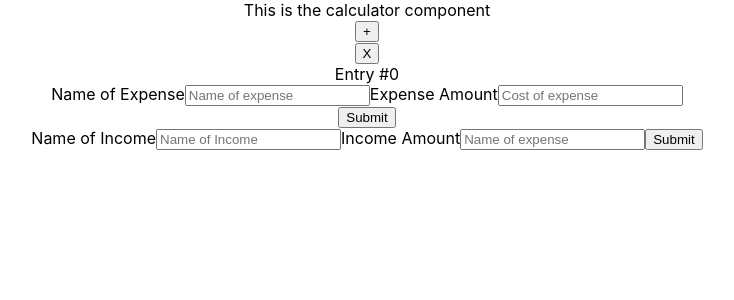
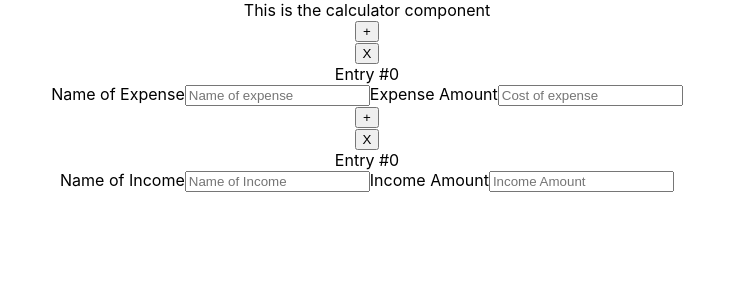
Before and after one commit to TheCaptainFalcon/iBudget_v2, a React (Create React App) app: page / in a window 1280 px wide. Shown: the top 300 px of the page, without its empty margins (273-1007 px from the left). Built offline with nearby package versions, Linux system fonts and the light colour scheme.

Commit message:
Added the same counterparts for the income functions, removed the exp/inc submit functions, as they are not needed (only the state are needed)

```diff
--- a/src/components/Calculator.jsx
+++ b/src/components/Calculator.jsx
@@ -19,17 +19,20 @@ class Calculator extends Component {
         }
 
         // Expense-related
-        this.submitExpense = this.submitExpense.bind(this);
         this.addExpenseForm = this.addExpenseForm.bind(this);
         this.addExpenseState = this.addExpenseState.bind(this);
 
         // Income-related
-        this.submitIncome = this.submitIncome.bind(this);
+        this.addIncomeForm = this.addIncomeForm.bind(this);
+        this.addIncomeState = this.addIncomeState.bind(this);
 
     }
 
     // Expense-related
 
+    // function by itself - returns new instances of state
+    // but since the form function maps the state, the former function
+    // automatically links up and adds a new form and state
     addExpenseState() {
         this.setState(prevState => ({
             expense : [...prevState.expense,
@@ -86,28 +89,62 @@ class Calculator extends Component {
         this.setState({ expense });
     };
 
-    submitExpense(e) {
-        e.preventDefault();
-        this.setState({
-
-        });
-    };
-
     // Income-related
 
-    addIncState() {
+    addIncomeState() {
         this.setState(prevState => ({
-            expense : [...prevState.expense,
-                { name : '', value : 0 }
+            income : [...prevState.income,
+                { name : '', value : '' }
             ]
         }));
     };
 
-    submitIncome(e) {
-        e.preventDefault();
-        this.setState({
+    deleteIncome(i) {
+        let income = [...this.state.income];
+        income.splice(i, 1);
+        this.setState({ income });
+    };
 
-        });
+    addIncomeForm() {
+        return this.state.income.map((e, i) => (
+            <div key={i}>
+                {/* Delete form button */}
+                <input
+                    name='delIncomeForm'
+                    type='button'
+                    value='X'
+                    onClick={this.deleteIncome.bind(this, i)}
+                />
+                <div>Entry #{i}</div>
+                <label/>Name of Income
+                    <input
+                        // name must match associated state -- see notes
+                        name='name'
+                        type='text'
+                        placeholder='Name of Income'
+                        // must bind here, because of new instances of i,
+                        // cannot be recognized near the constructor due to scope
+                        onChange={this.incomeChanges.bind(this, i)}
+                        value={e.name}
+                        required
+                    />
+                    <label/>Income Amount
+                    <input
+                        name='value'
+                        type='text'
+                        placeholder='Income Amount'
+                        onChange={this.incomeChanges.bind(this, i)}
+                        value={e.value}
+                        required
+                    />
+            </div>
+        ))
+    }
+
+    incomeChanges(i, e) {
+        let income = [...this.state.income];
+        income[i] = {...income[i], [e.target.name] : e.target.value};
+        this.setState({ income });
     };
 
     render() {
@@ -125,30 +162,18 @@ class Calculator extends Component {
 
                     {this.addExpenseForm()}
 
-                    <input type='submit'/>
-
                 </form>
 
-                <form onSubmit={this.submitIncome}>
-                    <label/>Name of Income
+                <form>
+
                     <input
-                        name='name'
-                        type='text'
-                        placeholder='Name of Income'
-                        onChange={this.handleChange}
-                        value={this.state.incomeName}
+                        type='button'
+                        onClick={this.addIncomeState}
+                        value='+'
                     />
-                    <label/>Income Amount
-                    <input
-                        name='value'
-                        type='text'
-                        placeholder='Name of expense'
-                        onChange={this.handleChange}
-                        value={this.state.incomeValue}
-                    />
-                    <input
-                    type='submit'
-                    />
+
+                    {this.addIncomeForm()}
+
                 </form>
 
             </div>
```
